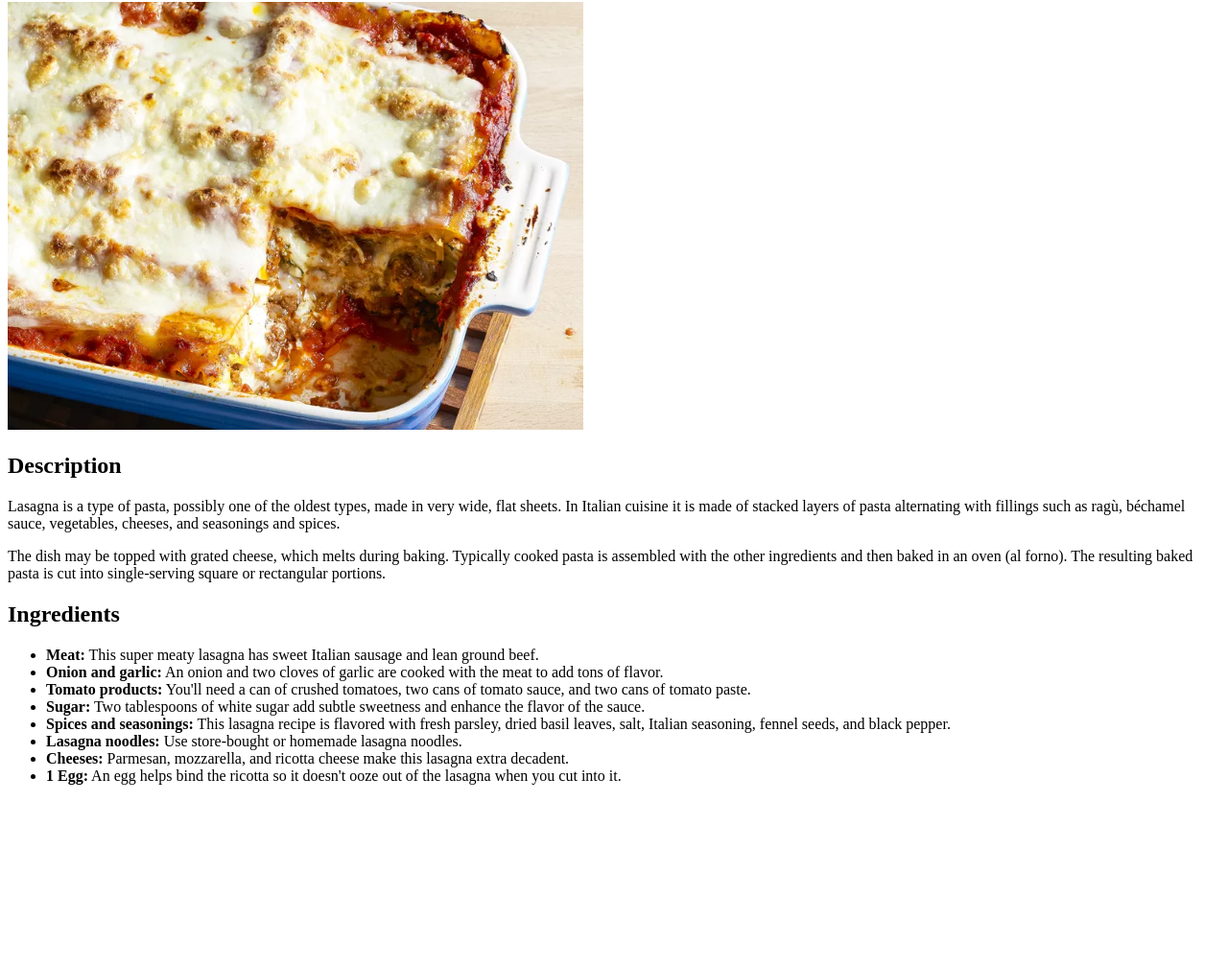
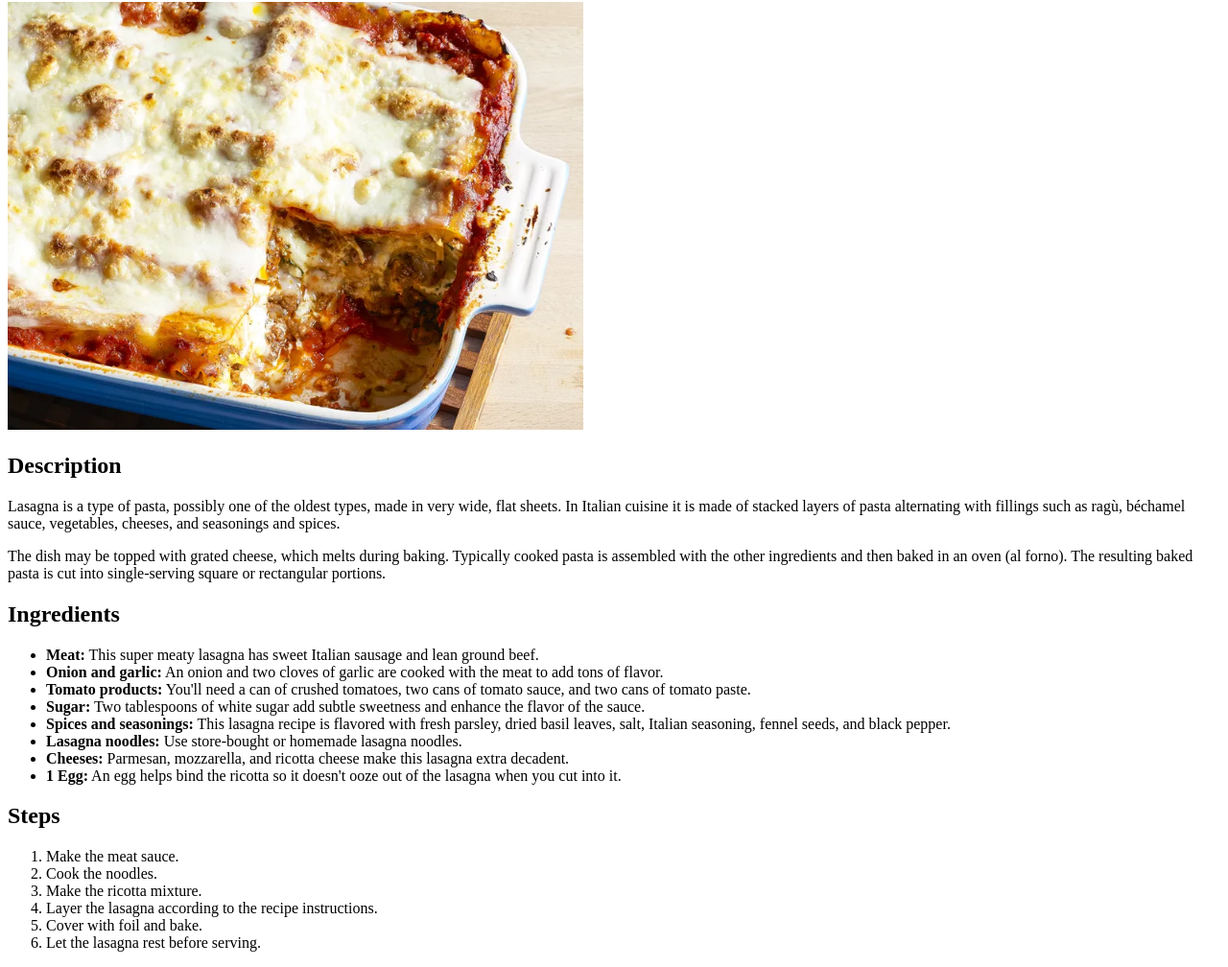
Before and after one commit to AckerMaster/odin-recipes, a plain HTML site: page recipes/lasagna.html in a window 1280 px wide. Shown: the part 78-1086 px from the top of the page at 96% size. Before the commit the page ends 912 px from the top, so only its background shows below. Drawn offline with Linux system fonts and the light colour scheme.

Commit message:
Added Steps section to the recipe

```diff
--- a/recipes/lasagna.html
+++ b/recipes/lasagna.html
@@ -30,8 +30,14 @@
             <li><strong>1 Egg:</strong> An egg helps bind the ricotta so it doesn't ooze out of the lasagna when you cut into it.</li>
         </ul>
 
+        <h2>Steps</h2>
         <ol>
-
+            <li>Make the meat sauce.</li>
+            <li>Cook the noodles.</li>
+            <li>Make the ricotta mixture.</li>
+            <li>Layer the lasagna according to the recipe instructions.</li>
+            <li>Cover with foil and bake.</li>
+            <li>Let the lasagna rest before serving.</li>
         </ol>
 </body>
 </html>
```
